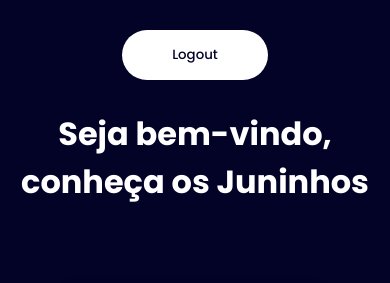
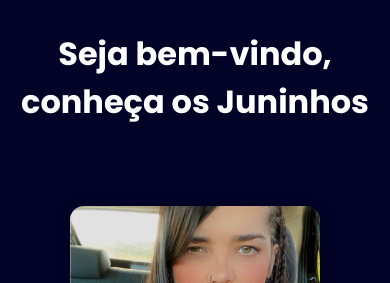
Before and after one commit to KlyscSilva/sistemadevjunior, a website: page src/Sobre/index.html in a window 390 px wide. Shown: the top 283 px of the page. Drawn offline with Linux system fonts and the light colour scheme.

Commit message:
desabilitando o button

```diff
--- a/index.js
+++ b/index.js
@@ -29,7 +29,7 @@ connection.connect((error) => {
   if (error) {
     console.log('Erro ao conectar com o MySQL:', error);
   } else {
-    console.log('Conexão com o MySQL estabelecida com sucesso!');
+    console.log('✅Conexão com o MySQL estabelecida com sucesso!✅');
   }
 });
 
--- a/src/Sobre/index.html
+++ b/src/Sobre/index.html
@@ -10,7 +10,7 @@
   <link href="https://fonts.googleapis.com/css2?family=Poppins:wght@200;400;500;700&display=swap" rel="stylesheet">
 </head>
 <body>
-    <button onclick="logout()" class="butmobile">Logout</button>
+    <button onclick="logout()" class="butmobile" type="button">Logout</button>
     <h1>Seja bem-vindo, conheça os Juninhos </h1>
 
 
--- a/src/Sobre/styles.css
+++ b/src/Sobre/styles.css
@@ -213,12 +213,10 @@ p{
 @media screen and (max-width: 769px){
 
 
-    button {
+.butmobile{
 
-        margin: 30px auto;
-        float: none;
-    }
-
+    display: none;
+}
 
 
 h1 {
```
